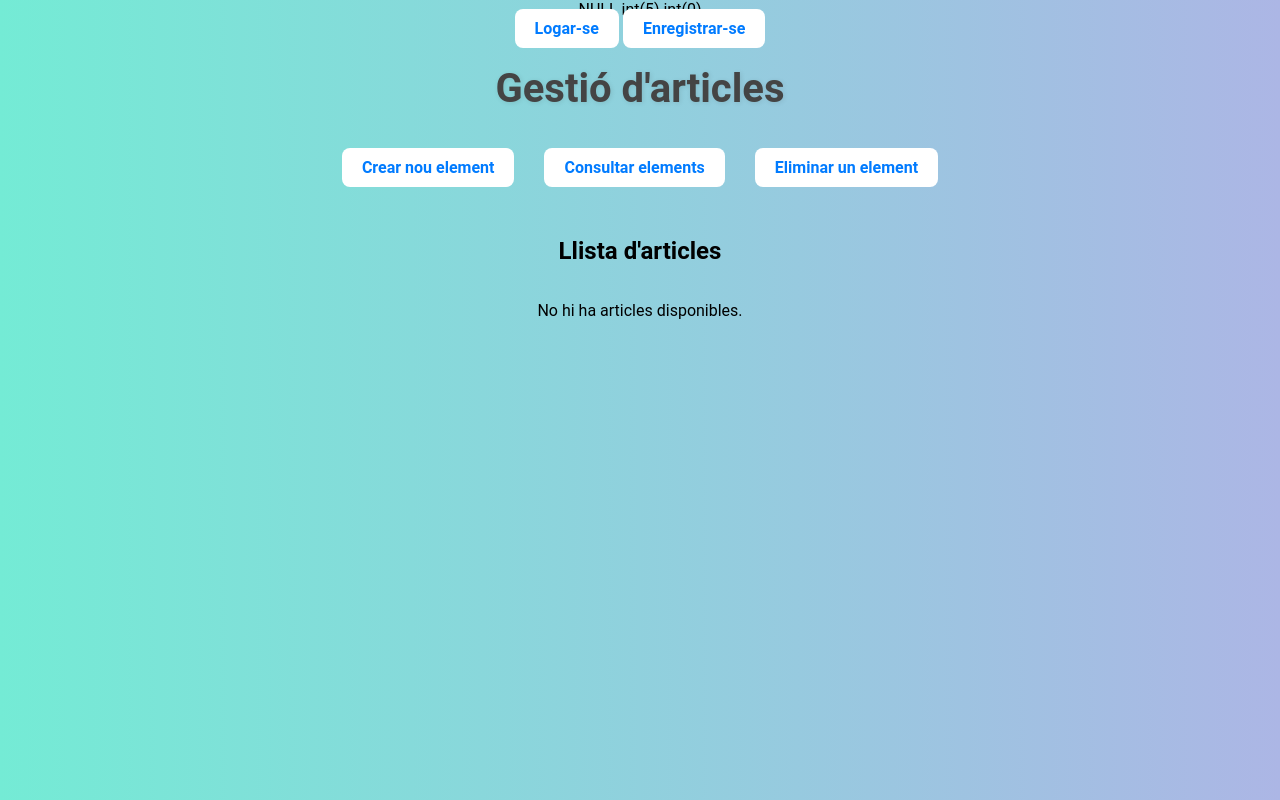
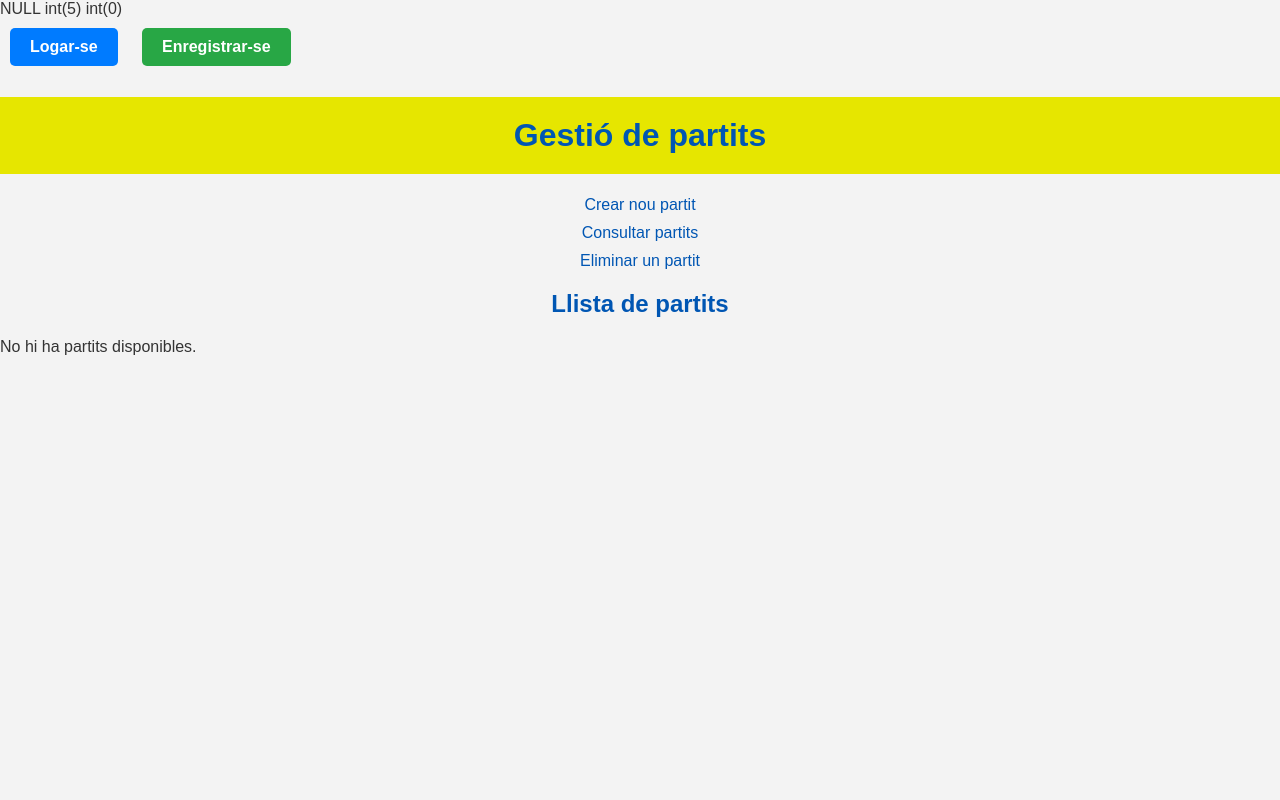
Before and after one commit to Alexismbp/Alexis_Boisset_Pt04, a PHP site: page / in a window 1280 px wide. Run offline with PHP 8.4, Linux system fonts and the light colour scheme; data that the repository does not hold is empty.

Commit message:
Insert funciona

```diff
--- a/vista/index.vista.php
+++ b/vista/index.vista.php
@@ -1,44 +1,55 @@
-<!-- Alexis Boisset -->
 <!DOCTYPE html>
 <html lang="es">
 
 <head>
     <meta charset="UTF-8">
     <meta name="viewport" content="width=device-width, initial-scale=1.0">
-    <title>Gestor d'articles</title>
+    <title>Gestor de partits</title>
     <link rel="stylesheet" href="./vista/styles/styles.css">
 </head>
 
 <header>
-<?php if (!isset($_SESSION['loggedin'])): ?>
+    <?php if (!isset($_SESSION['loggedin'])): ?>
         <!-- Opciones de logarse o registrar-se cuando no está logado -->
         <a href="./vista/login.vista.php" class="btn-login">Logar-se</a>
         <a href="./vista/register.view.php" class="btn-register">Enregistrar-se</a>
     <?php else: ?>
         <!-- Mensaje cuando el usuario ya está logado -->
         <p>Benvingut, <?php echo $_SESSION['username']; ?>!</p>
-        <a ºhref="logout.php" class="btn-logout">Tancar sessió</a>
+        <a href="logout.php" class="btn-logout">Tancar sessió</a>
     <?php endif; ?>
-
 </header>
 
 <body>
-    <h1>Gestió d'articles</h1>
+    <h1>Gestió de partits</h1>
     <ul>
-        <!-- Enllaços per a gestionar els articles -->
-        <li><a href="vista/crear_partit.php">Crear nou element</a></li>
-        <li><a href="vista/llistar.php">Consultar elements</a></li>
-        <li><a href="vista/eliminar.php">Eliminar un element</a></li>
+        <!-- Enllaços per a gestionar els partits -->
+        <li><a href="vista/crear_partit.php">Crear nou partit</a></li>
+        <li><a href="vista/llistar.php">Consultar partits</a></li>
+        <li><a href="vista/eliminar.php">Eliminar un partit</a></li>
     </ul>
 
-    <!-- Mostra els articles paginats -->
-    <h2>Llista d'articles</h2>
-    <?php if (count($articles) > 0): ?>
-        <div class="articles">
-            <?php foreach ($articles as $article): ?>
-                <div class="article">
-                    <h3><?= htmlspecialchars($article['titol']) ?></h3>
-                    <p><?= htmlspecialchars($article['cos']) ?></p>
+    <!-- Mostra els partits paginats -->
+    <h2>Llista de partits</h2>
+    <?php if (count($partits) > 0): ?>
+        <div class="partits">
+            <?php foreach ($partits as $partit): ?>
+                <div class="partit">
+                    <?php
+                    // Obtenemos los nombres de los equipos locales y visitantes usando sus IDs
+                    /* $equip_local_nom = getTeamName($conn, $partit['equip_local_id']);
+                    $equip_visitant_nom = getTeamName($conn, $partit['equip_visitant_id']); */
+                    ?>
+
+                    <h3><?php echo htmlspecialchars($partit['equip_local']) . " vs " . htmlspecialchars($partit['equip_visitant']); ?></h3>
+
+                    <?php if ($partit['jugat']): ?>
+                        <!-- Si el partit ja s'ha jugat, mostrar el resultat -->
+                        <p>Resultat: <?php echo $partit['gols_local'] . " - " . $partit['gols_visitant']; ?></p>
+                    <?php else: ?>
+                        <!-- Si el partit encara no s'ha jugat, mostrar la data programada -->
+                        <p>Partit programat per al: <?php echo date('d-m-Y', strtotime($partit['data'])); ?></p>
+                    <?php endif; ?>
                 </div>
             <?php endforeach; ?>
         </div>
@@ -54,8 +65,18 @@
             <?php endif; ?>
         </div>
     <?php else: ?>
-        <p>No hi ha articles disponibles.</p>
+        <p>No hi ha partits disponibles.</p>
     <?php endif; ?>
 </body>
 
 </html>
+
+<?php
+// Función para obtener el nombre del equipo a partir de su ID
+function getTeamName($conn, $equip_id) {
+    $stmt = $conn->prepare("SELECT nom FROM equips WHERE id = :id");
+    $stmt->bindParam(':id', $equip_id, PDO::PARAM_INT);
+    $stmt->execute();
+    return $stmt->fetchColumn(); // Devuelve el nombre del equipo
+}
+?>
--- a/vista/register.view.php
+++ b/vista/register.view.php
@@ -46,6 +46,6 @@
         <input type="submit" value="Enregistrar-se">
     </form>
 
-    <a href="index.php">Tornar a la pàgina principal</a>
+    <a href="../index.php">Tornar a la pàgina principal</a>
 </body>
 </html>
--- a/vista/styles/styles.css
+++ b/vista/styles/styles.css
@@ -1,145 +1,126 @@
-/* Alexis Boisset */
-
-/* General */
+/* General styles */
 body {
-    font-family: 'Roboto', sans-serif;
-    background-color: #f0f0f0;
+    font-family: Arial, sans-serif;
+    background-color: #f3f3f3;
     margin: 0;
     padding: 0;
-    display: flex;
-    flex-direction: column;
-    justify-content: flex-start;
-    align-items: center;
-    min-height: 100vh;
-    background: linear-gradient(to right, #74ebd5, #acb6e5);
+    color: #333;
 }
 
-/* Ajustar el contenedor principal para desplazamiento */
-.container {
-    width: 90%;
-    max-width: 1200px;
-    padding: 20px;
-    background-color: #fff;
-    box-shadow: 0 10px 20px rgba(0, 0, 0, 0.1);
-    border-radius: 15px;
-    margin: 40px 0;
+h1, h2 {
     text-align: center;
+    color: #0056b3;
 }
 
 h1 {
-    color: #444;
-    text-align: center;
-    font-size: 2.5em;
-    margin-bottom: 30px;
-    text-shadow: 1px 1px 5px rgba(0, 0, 0, 0.1);
+    background-color: #e6e600;
+    padding: 20px;
 }
 
-/* Enlaces de navegación */
+h2 {
+    margin-top: 20px;
+    font-size: 1.5rem;
+}
+
 ul {
-    list-style: none;
+    list-style-type: none;
     padding: 0;
-    display: flex;
-    justify-content: center;
-    gap: 30px;
-    margin-bottom: 40px;
 }
 
 li {
-    display: inline;
+    text-align: center;
+    margin: 10px 0;
 }
 
 a {
     text-decoration: none;
-    color: #007BFF;
-    font-weight: bold;
-    padding: 10px 20px;
-    background-color: #ffffff;
-    border-radius: 8px;
-    transition: background-color 0.3s ease, color 0.3s ease;
+    color: #0056b3;
 }
 
-a:hover {
-    color: #fff;
-    background-color: #007BFF;
+/* Buttons */
+a.btn-login, a.btn-register, a.btn-logout {
+    display: inline-block;
+    padding: 10px 20px;
+    margin: 10px;
+    border-radius: 5px;
+    font-weight: bold;
 }
 
-/* Estilos para los artículos */
-.articles {
-    display: flex;
-    flex-direction: column;
-    gap: 30px;
-    margin-bottom: 40px;
+a.btn-login {
+    background-color: #007bff;
+    color: white;
 }
 
-.article {
-    background-color: #f9f9f9;
-    padding: 20px;
-    border-radius: 12px;
-    box-shadow: 0 4px 15px rgba(0, 0, 0, 0.1);
-    text-align: left;
+a.btn-register {
+    background-color: #28a745;
+    color: white;
 }
 
-.article h3 {
-    font-size: 1.8em;
-    color: #333;
-    margin-bottom: 10px;
+a.btn-logout {
+    background-color: #dc3545;
+    color: white;
 }
 
-.article p {
-    font-size: 1.1em;
-    color: #666;
-    line-height: 1.6;
+a.btn-login:hover, a.btn-register:hover, a.btn-logout:hover {
+    opacity: 0.8;
 }
 
-/* Paginación */
+/* Match list */
+.partits {
+    display: flex;
+    flex-wrap: wrap;
+    justify-content: center;
+    margin: 20px 0;
+}
+
+.partit {
+    background-color: #fff;
+    border-radius: 10px;
+    border: 1px solid #ddd;
+    padding: 15px;
+    margin: 10px;
+    width: 250px;
+    box-shadow: 0 0 10px rgba(0, 0, 0, 0.1);
+    text-align: center;
+}
+
+.partit h3 {
+    color: #333;
+    font-size: 1.2rem;
+}
+
+.partit p {
+    color: #666;
+    font-size: 1rem;
+}
+
+/* Pagination */
 .pagination {
-    display: flex;
-    justify-content: center;
-    gap: 20px;
+    text-align: center;
+    margin: 20px 0;
 }
 
 .pagination a {
+    margin: 0 10px;
+    padding: 10px 15px;
+    background-color: #007bff;
+    color: white;
+    border-radius: 5px;
     text-decoration: none;
-    padding: 10px 20px;
-    background-color: #007BFF;
-    color: #fff;
-    font-weight: bold;
-    border-radius: 8px;
-    transition: background-color 0.3s ease, box-shadow 0.3s ease;
 }
 
 .pagination a:hover {
     background-color: #0056b3;
-    box-shadow: 0 8px 15px rgba(0, 123, 255, 0.3);
 }
 
-.pagination a.disabled {
-    background-color: #ccc;
-    color: #fff;
-    pointer-events: none;
-}
-
-/* Estilos responsivos */
-@media screen and (max-width: 768px) {
-    .container {
-        width: 100%;
-        padding: 10px;
+/* Responsive design */
+@media (max-width: 768px) {
+    .partits {
+        flex-direction: column;
+        align-items: center;
     }
 
-    .article h3 {
-        font-size: 1.5em;
-    }
-
-    .article p {
-        font-size: 1em;
-    }
-
-    ul {
-        flex-direction: column;
-        gap: 15px;
-    }
-
-    .pagination a {
-        padding: 8px 15px;
+    .partit {
+        width: 90%;
     }
 }
```
Also changed, not shown: controlador/save_partit.php (+26 -3 lines), model/porra.php (+15 -0 lines), vista/crear_partit.php (+60 -20 lines), vista/styles/styles_crear.css (+23 -4 lines).
